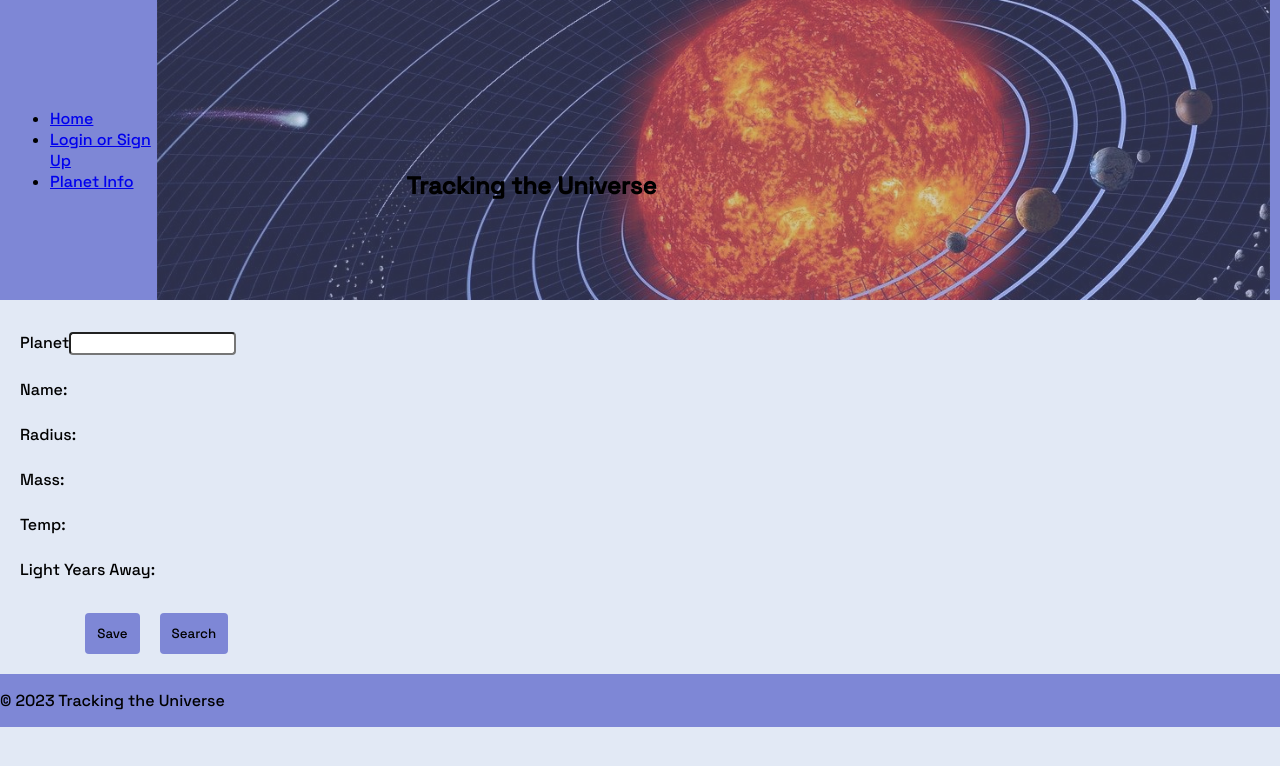
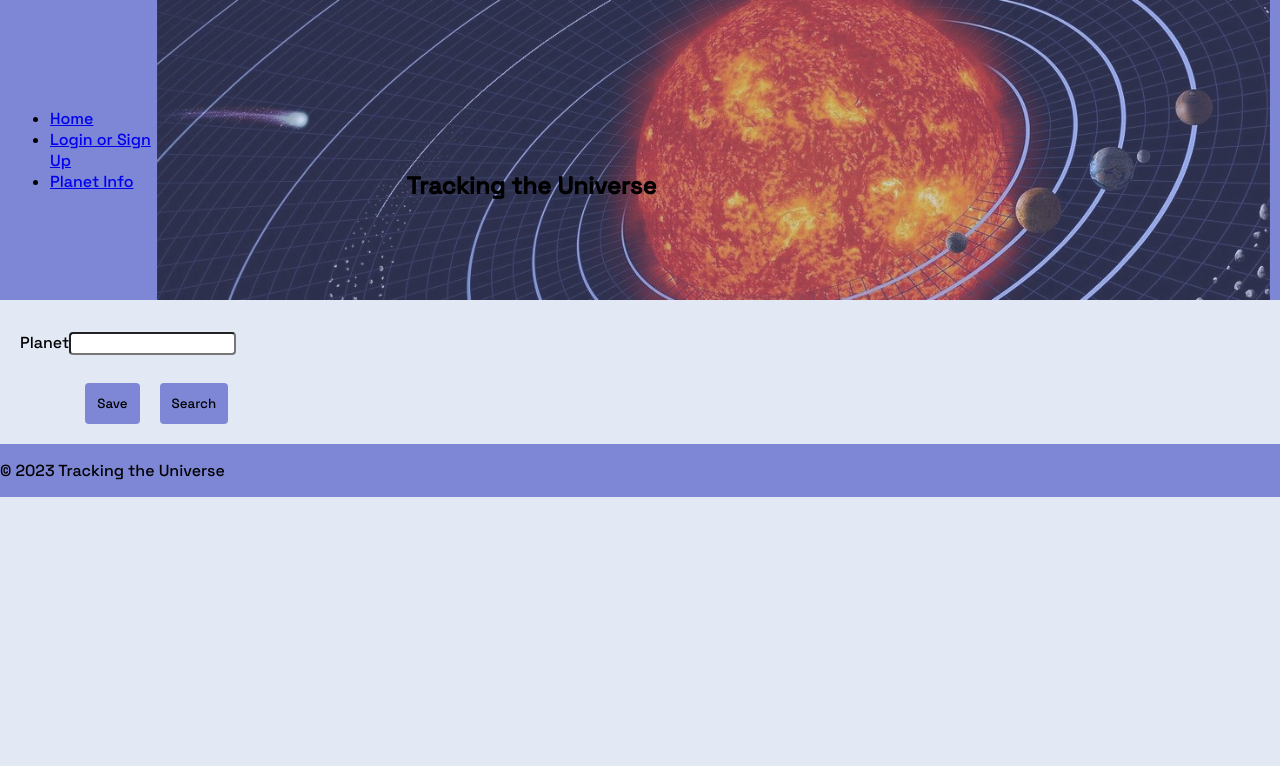
Before and after one commit to leah-crypto/React-Capstone, a React (Create React App) app: page /planets in a window 1280 px wide. Shown: the top 766 px of the page. Built offline with nearby package versions, Linux system fonts and the light colour scheme.

Commit message:
update 6

```diff
--- a/src/Components/Planets.js
+++ b/src/Components/Planets.js
@@ -20,19 +20,19 @@ const Planets = () => {
     try {
       const res = await axios.get(API_URL, options);
       console.log(res.data);
-      const { name, mass, radius, temperature, distance_light_year } = res.data;
-      const planetId = localStorage.getItem("planetId");
-      const userId = localStorage.getItem("userId");
+      // const { name, mass, radius, temperature, distance_light_year } = res.data;
+      // const planetId = localStorage.getItem("planetId");
+      // const userId = localStorage.getItem("userId");
 
-      // await axios.post("/api/planets", {
-      //   userId,
-      //   name,
-      //   mass,
-      //   radius,
-      //   temperature,
-      //   distance_light_year
-
-      // });
+      const planetResults = res.data.map((planet) => ({
+        id: planet.id,
+        name: planet.name,
+        radius: planet.radius,
+        mass: planet.mass,
+        temperature: planet.temperature,
+        distance_light_year: planet.distance_light_year
+      }));
+    setPlanetResults(planetResults)
     } catch (err) {
       console.log(err);
     }
@@ -49,32 +49,26 @@ const Planets = () => {
             className="planet-searchbar"
           />
         </label>
-        <br></br>
-        <label>Name:</label>
-        <br></br>
-        <label>Radius:</label>
-        <br></br>
-        <label>Mass:</label>
-        <br></br>
-        <label>Temp:</label>
-        <br></br>
-        <label>Light Years Away:</label>
-        <br></br>
-        <br></br>
+           <ul>
+        {planetResults.map((planet) => (
+          <li key={planet.id}>
+            <label>Name:</label>{planet.name}<br/>
+            <label>Raduis:</label>{planet.radius}<br/>
+            <label>Mass:</label>{planet.mass}<br/>
+            <label>Temperature:</label>{planet.temperature}<br/>
+            <label>Light Years Away:</label>{planet.distance_light_year}<br/>
+
+          </li>
+        ))}
+      </ul>
         <button className="planet-btn">Search</button>
         <button type="submit" className="planet-btn">
           Save
         </button>
       </form>
-      <ul>
-        {planetResults.map((planet) => (
-          <li key={planet.id}>{planet.name}</li>
-        ))}
-      </ul>
+
     </div>
   );
 };
 
-//axios call should be made on the search button
-
 export default Planets;
```
